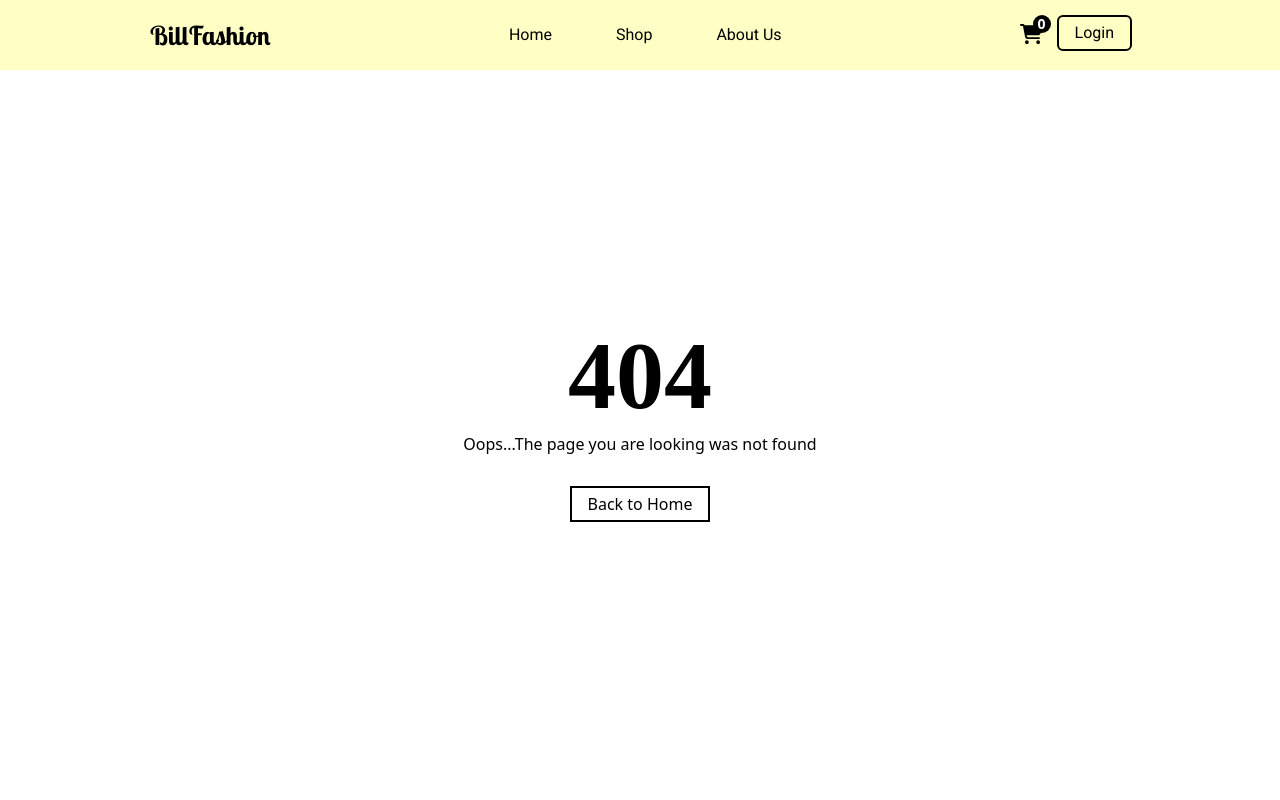
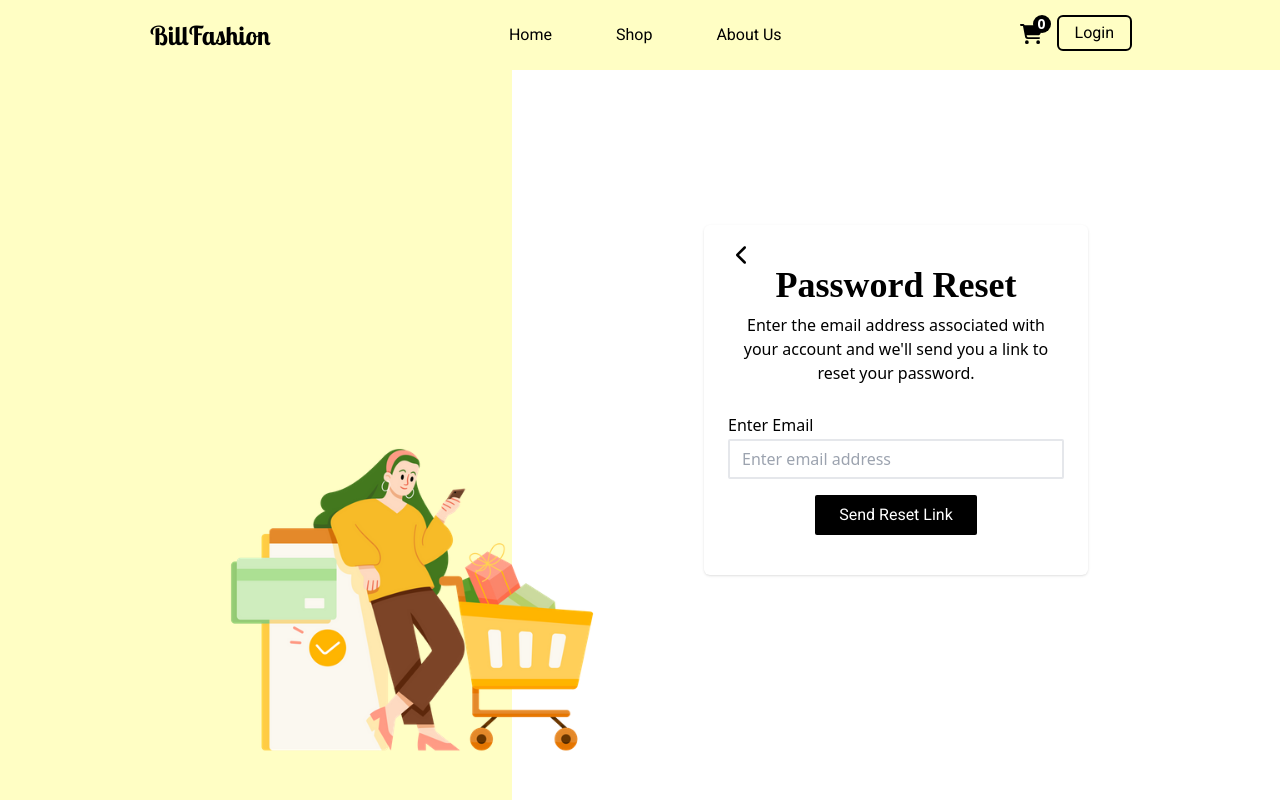
Before and after one commit to billxyxz/E-commerce-Web-App, a React (Vite) app: page /login/signin/forgot-password in a window 1280 px wide. Shown: the top 800 px of the page. Built offline with nearby package versions, Linux system fonts and the light colour scheme; no server answers.

Commit message:
modified the filter functionality

```diff
--- a/package.json
+++ b/package.json
@@ -16,6 +16,7 @@
     "@fortawesome/free-solid-svg-icons": "^6.4.2",
     "@fortawesome/react-fontawesome": "^0.2.0",
     "@reduxjs/toolkit": "^1.9.5",
+    "antd": "^5.10.2",
     "aos": "^2.3.4",
     "firebase": "^10.1.0",
     "react": "^18.2.0",
--- a/src/App.jsx
+++ b/src/App.jsx
@@ -18,6 +18,7 @@ import RequireAuth from './Pages/RequireAuth'
 import { useEffect } from 'react'
 import Aos from 'aos'
 import 'aos/dist/aos.css'
+import PasswordReset from './Components/PasswordReset'
 
 
 const router = createBrowserRouter(createRoutesFromElements(
@@ -73,6 +74,7 @@ const router = createBrowserRouter(createRoutesFromElements(
             path='signin'
             element={<Signin />}
             />
+            <Route path='signin/forgot-password' element={<PasswordReset />} />
         </Route>
         <Route
         path='user'
--- /dev/null
+++ b/src/Components/PasswordReset.jsx
@@ -0,0 +1,56 @@
+import { sendPasswordResetEmail } from "firebase/auth";
+import { useRef } from "react";
+import { auth } from "../firebase";
+import { Link } from "react-router-dom";
+import { FontAwesomeIcon } from "@fortawesome/react-fontawesome";
+import { faChevronLeft } from "@fortawesome/free-solid-svg-icons";
+sendPasswordResetEmail
+
+
+const PasswordReset = () => {
+    const emailRef = useRef();
+
+    const handleResetForm = async (e) => {
+        e.preventDefault();
+        sendPasswordResetEmail(auth, emailRef.current.value)
+        .then(() => {
+            alert("Check your email for password reset link!");
+            setEmail("");
+            navigate("..");
+        }).catch(err => console.log(err.message));
+
+    }
+
+  return (
+    <form
+    onSubmit={handleResetForm}
+    className='relative lg:w-[50%] md:w-[78%] w-[86%] h-auto mx-auto shadow py-8 pt-10 px-6 rounded-md flex flex-col text-center'
+    >
+        <Link
+        to="../signin"
+        className="absolute top-2 left-6 p-2 text-xl"
+        >
+            <FontAwesomeIcon icon={faChevronLeft} />
+        </Link>
+        <h4 className='font-["Noto"] text-4xl font-semibold mb-2'>Password Reset</h4>
+        <p className="mb-7">Enter the email address associated with your account and we'll send you a link to reset your password.</p>
+        <div className="text-left mb-4">
+            <label
+            htmlFor="resetEmail"
+            className='block mb-[2px] font-medium'
+            >Enter Email</label>
+            <input
+            ref={emailRef}
+            type="email"
+            name="resetEmail"
+            id="resetEmail"
+            placeholder="Enter email address"
+            required
+            className='border-2 w-full px-3 py-[6px] outline-none rounded-sm'
+            />
+        </div>
+        <button className='bg-black text-white self-center px-6 py-2 capitalize mb-2 font-["Roboto"] rounded-sm' type='submit'>send reset link</button>
+    </form>
+  )
+}
+export default PasswordReset
--- a/src/Components/Signin.jsx
+++ b/src/Components/Signin.jsx
@@ -34,12 +34,13 @@ const Signin = () => {
                     <label htmlFor="email" className='block mb-1 font-medium'>Email</label>
                     <input type="email" id='email' placeholder='Enter email address' className='border-2 w-full px-3 py-[6px] outline-none rounded-sm' ref={emailRef} required />
                 </div>
-                <div className='mb-3'>
+                <div className='mb-3 flex flex-col'>
                     <label htmlFor="password" className='block mb-1 font-medium'>Password</label>
                     <input type="password" id='password' placeholder='Enter password' className='border-2 w-full px-3 py-[6px] outline-none rounded-sm' ref={passwordRef} />
+                    <Link to='forgot-password' className="text-sm self-end text-red-500 hover:underline hover:underline-offset-2 cursor-pointer">Forgot password?</Link>
                 </div>
                 <button className='bg-black text-white self-center px-6 py-2 uppercase mb-2 font-["Roboto"]' type='submit'>Signin</button>
-                <p className='text-center' >Dont have an account? <Link to='../../login' replace className="hover:underline-offset-2 hover:underline">Signup</Link></p>
+                <p className='text-center' >Dont have an account? <Link to='../../login' replace className="hover:underline-offset-2 hover:underline hover:text-blue-400">Signup</Link></p>
             </form>
   )
 }
--- /dev/null
+++ b/src/Components/Skeleton.jsx
@@ -0,0 +1,8 @@
+import { Skeleton as Loader } from "antd";
+
+const Skeleton = () => {
+  return (
+    <Loader active className="w-[300px]" />
+  )
+}
+export default Skeleton
--- a/src/Context/AuthContext.jsx
+++ b/src/Context/AuthContext.jsx
@@ -9,16 +9,14 @@ export const useAuthContext = () => {
   return useContext(AuthContext)
 }
 
-export function AuthProvider({children}){
+export function AuthProvider({ children }){
   const [currentUser, setCurrentUser] = useState(null)
 
   function signup(email, password){
     return createUserWithEmailAndPassword(auth, email, password)
   }
 
-  function signin(email, password){
-    return signInWithEmailAndPassword(auth, email, password)
-  }
+  const signin = (email, password) => signInWithEmailAndPassword(auth, email, password)
 
   function logout(){
     return signOut(auth);
--- a/src/Pages/Cart.jsx
+++ b/src/Pages/Cart.jsx
@@ -99,7 +99,7 @@ const Cart = () => {
           {/* The table heading display for large screen sizes */}
           <table className="w-full">
           <thead>
-            <tr className=" font-normal">
+            <tr className="font-['Poppins'] font-semibold">
               <td className=" lg:pl-40">Description</td>
               <td className="pb-5">Quantity</td>
               <td className="pb-5 ">Remove Item</td>
--- a/src/Pages/Login.jsx
+++ b/src/Pages/Login.jsx
@@ -11,8 +11,17 @@ const Login = () => {
 
   return (
     <section className="w-full h-[100vh] flex">
-        <div className="w-2/5 relative hidden md:block bg-[#FFFEC4]">
-            <img src={illustration} alt="" className="absolute bottom-3 w-[500px] transition-all duration-1000 delay-1000 -right-[150px]" />
+        <div
+        className="w-2/5 relative hidden md:block bg-[#FFFEC4]"
+        >
+            <img
+            data-aos="fade-right"
+            data-aos-delay="150"
+            data-aos-duration="1000"
+            src={illustration}
+            alt=""
+            className="absolute bottom-3 w-[500px] transition-all duration-1000 delay-1000 -right-[150px]"
+            />
         </div>
         <div className="md:w-3/5 w-full flex justify-center items-center">
             <Outlet />
--- a/src/Pages/ProductDetailPage.jsx
+++ b/src/Pages/ProductDetailPage.jsx
@@ -26,8 +26,8 @@ const ProductDetailPage = () => {
             <div className="w-full sm:w-1/2 aspect-square p-8">
                 <img src={loaderData.imgUrl} alt={loaderData.name} className="w-full h-full object-fill" />
             </div>
-            <div className="w-full sm:w-1/2 h-auto p-8">
-                <h2 className="text-lg font-medium font-['Roboto'] mb-1">{loaderData.name}</h2>
+            <div className="w-full sm:w-1/2 h-auto p-8 pt-0 sm:pt-8">
+                <h2 className="text-xl font-medium font-['Roboto'] mb-1">{loaderData.name}</h2>
                 <p className=" text-base font-light mb-2 font-['Roboto']">{loaderData.description}</p>
                 <p className="mb-2">Gender: <span className="uppercase font-['Roboto']">{loaderData.gender}</span></p>
                 <p className="mb-12 font-semibold">$<span className="text-lg font-semibold">{loaderData.price}</span></p>
--- a/src/Pages/Products.jsx
+++ b/src/Pages/Products.jsx
@@ -1,27 +1,30 @@
-import { Suspense, useEffect } from "react";
+import { Suspense, useEffect, useRef } from "react";
 import { useLoaderData, defer, Await, Link, useSearchParams } from "react-router-dom";
 import { getProducts } from "../firebase";
-import { faCartShopping } from "@fortawesome/free-solid-svg-icons";
+import { faCartShopping, faMagnifyingGlass } from "@fortawesome/free-solid-svg-icons";
 import { FontAwesomeIcon } from "@fortawesome/react-fontawesome";
 import { useDispatch } from "react-redux";
 import { addToCart } from "../Features/Cart/cartSlice";
 import Aos from "aos";
 import 'aos/dist/aos.css'
 import Banner from "../Components/Banner";
+import Skeleton from "../Components/Skeleton";
 
 
 
-export async function loader(){
+export const loader = async () => {
     const data = getProducts();
     if(!data.ok){
       console.log("error")
     }
+    console.log(data)
     //for a better UX defer the data so the data now becomes a promise
     //defer on accepts plain objects
     return defer({products: data });
   }
 
 const Products = () => {
+    const searchRef = useRef()
     const dispatch = useDispatch()
 
     const loaderData = useLoaderData()
@@ -47,49 +50,73 @@ const Products = () => {
         }
         return prevParams;
       })
-    //   setSearchParams(prevParams => {
-    //     if (value === null) {
-    //         prevParams.delete(key)
-    //     } else {
-    //         prevParams.set(key, value)
-    //     }
-    //     return prevParams
-    // })
+      searchRef.current.value = "";
+    }
+
+    const onSearchQueryChange = (key, value) => {
+      setSearchParams(prevParams => {
+        if(value === null){
+          prevParams.delete(key)
+        }else{
+          prevParams.set(key, value)
+        }
+        return prevParams;
+      })
     }
 
   return (
     <section className="min-h-screen w-full p-12 pt-24 lg:pl-[150px] lg:pr-[150px] flex flex-col items-center ">
-      <nav className="self-start mb-5 flex gap-6">
-      <ul className="flex">
-        <button
-        onClick={() => handleFilterChange("type", null)}
-        className={`p-2 hover:underline ${typeFilter === null && "underline underline-offset-2"} hover:underline-offset-2`}
-        >All</button>
-        <button
-        onClick={() => handleFilterChange("type", "male")}
-        className={`p-2 hover:underline ${typeFilter === "male" && "underline underline-offset-2"} hover:underline-offset-2`}>Men</button>
-        <button
-        onClick={() => handleFilterChange("type", "female")}
-        className={`p-2 hover:underline ${typeFilter === "female" && "underline underline-offset-2"} hover:underline-offset-2`}>Women</button>
-      </ul>
+      <nav className="self-start mb-5 flex flex-col gap-3">
+        <div className="relative w-[270px] group">
+        <input
+        ref={searchRef}
+        onChange={(e) => onSearchQueryChange("type", e.target.value)}
+        type="search"
+        name="searchQuery"
+        id="searchQuery"
+        placeholder="Search for items"
+        className="outline-none border border-gray-600 rounded-sm p-2 px-3 pl-10 w-full"
+        />
+        <label htmlFor="searchQuery">
+          <FontAwesomeIcon
+          icon={faMagnifyingGlass}
+          className="absolute left-3 top-[50%] -translate-y-[50%] text-lg   text-gray-500"
+          />
+        </label>
+        </div>
+        <select
+        name="category"
+        id="category"
+        defaultValue={null}
+        onChange={(e) => handleFilterChange("type", e.target.value)}
+        className="p-2 px-3 font-navlinks self-start"
+        >
+          <option value="">Select Category</option>
+          <option value="male">Male</option>
+          <option value="female">Female</option>
+        </select>
     </nav>
     {/* Suspense for when the data is being fetched */}
-    <Suspense fallback={<div className="w-full h-[70vh] flex items-center justify-center">
-      <h2 className="text-2xl font-medium tracking-widest animate-pulse">Loading...</h2>
+    <Suspense fallback={<div className="w-full h-[70vh] flex justify-center flex-wrap gap-12 ">
+      {
+        Array.from({length: 7}, (_, i) => i + 1).map(idx => (
+          <Skeleton className="w-[300px] md:w-[286px]" />
+        ))
+      }
     </div>}>
     {/* the data from the loader(loaderData) is now a promise, it has to be resolved, set the resolve prop in the Await equal to the products key in the loaderData object */}
     <Await resolve={loaderData.products}>
       {
         (loaderProducts) => {
-          const productsList = typeFilter ? loaderProducts.filter(product => product.gender == typeFilter || product.gender == "unisex") : loaderProducts
+          const productsList = typeFilter ? loaderProducts.filter(product => product.gender == typeFilter || product.name.toLowerCase().includes(typeFilter.toLowerCase()) ) : loaderProducts
           return (
-          <div className="flex justify-start
+          <div className="flex justify-center
            flex-wrap gap-12 w-full">
 
              {productsList.map(product => {
               return (
                   <div
-                  className="w-[300px] h-auto text-center"
+                  className="w-[300px] md:w-[286px] h-auto text-center"
                   key={product.id}
                   data-aos='zoom-in'
                   data-aos-easing='ease-in'
--- a/src/firebase.js
+++ b/src/firebase.js
@@ -1,5 +1,5 @@
 import {initializeApp} from "firebase/app"
-import {collection, doc, getDoc, getDocs, getFirestore} from "firebase/firestore/lite"
+import {collection, doc, getDoc, getDocs, getFirestore, onSnapshot} from "firebase/firestore"
 import {getAuth} from "firebase/auth"
 
 
@@ -21,16 +21,16 @@ const db= getFirestore(app)
 
 const productsCollection = collection(db, "products")
 
-export async function getProducts(){
+export const getProducts = async () => {
     const productsSnapshot = await getDocs(productsCollection);
     const productsArr = productsSnapshot.docs.map(doc => ({
         ...doc.data(),
         id: doc.id,
     }))
-    return productsArr
+    return productsArr;
 }
 
-export async function getProduct(id){
+export const getProduct = async (id) => {
   const docRef = doc(db, "products", id);
   const product = await getDoc(docRef)
   return {
```
Also changed, not shown: 6 other files (tests, documents, lock files or other folders).
